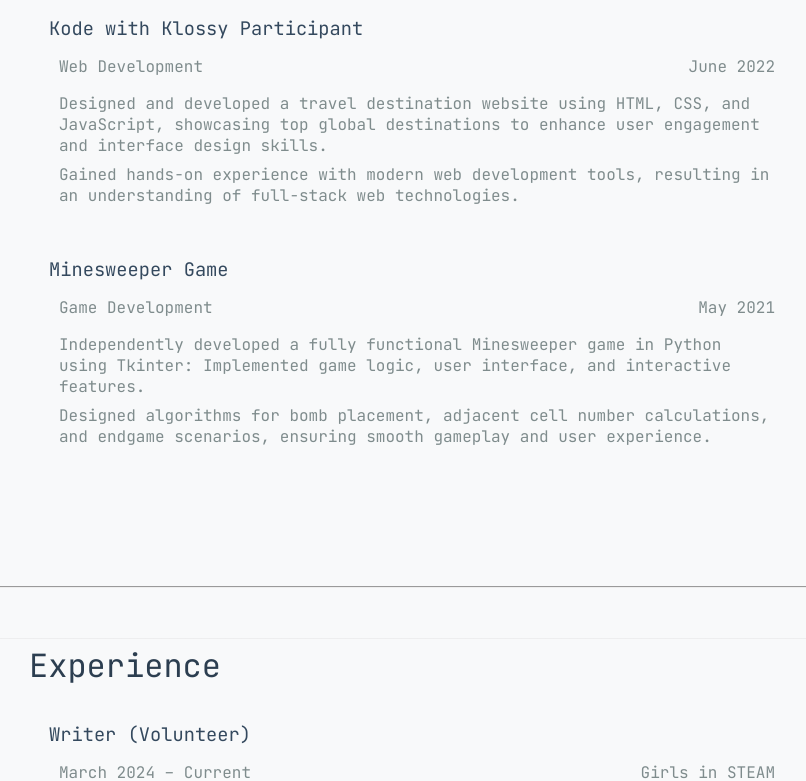
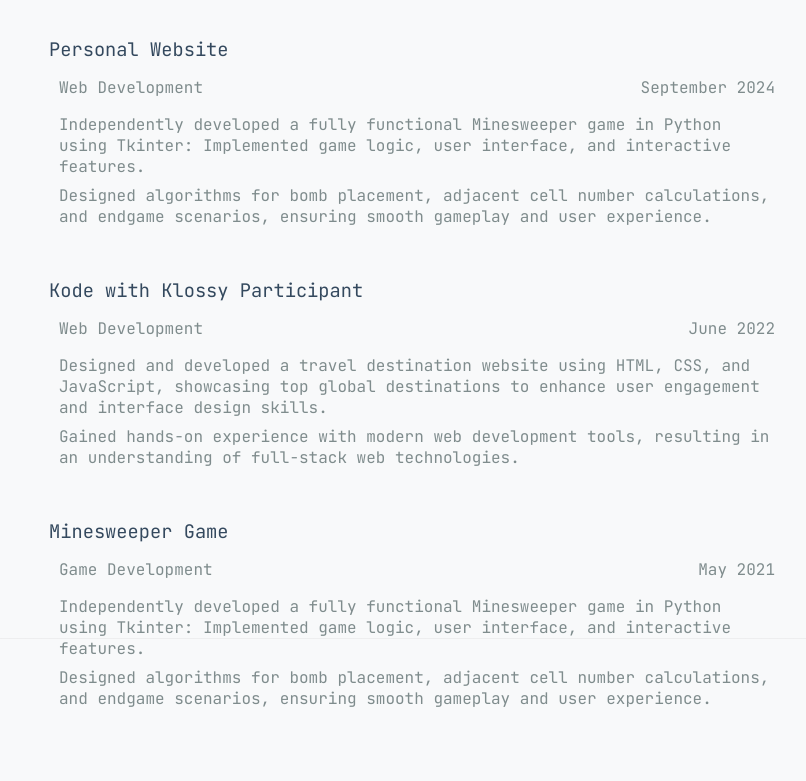
Before and after one commit to puyepuye/kimi-personal-website, a React (Create React App) app in the folder personal-website/: page / in a window 1280 px wide. Shown: the part 1762-2543 px from the top of the page, without its empty margins (223-1029 px from the left). Built offline with nearby package versions, Linux system fonts and the light colour scheme.

Commit message:
fixed faded word in background and added more experience in body

```diff
--- a/personal-website/src/App.css
+++ b/personal-website/src/App.css
@@ -175,6 +175,7 @@ section {
   background-attachment: fixed;
   color: white;
   text-align: center;
+  z-index: 0;
 }
 
 /* Smooth scroll */
@@ -243,17 +244,16 @@ button:hover {
   font-size: 11rem; /* Large text for background */
   font-weight: bold;
   color: #f5f5f5; /* Transparent white text */
-  position: absolute;
-  top: 18%; /* Adjust positioning as needed */
+  position: fixed;
+  top: 85%; /* Adjust positioning as needed */
   left: 43%;
   transform: translate(-50%, -50%);
-  z-index: 1; /* Ensure the text is behind other content */
+  z-index: -1; /* Ensure the text is behind other content */
   white-space: nowrap;
 }
 
 .main-content {
   position: relative;
-  z-index: 2; /* This ensures content appears above the background text */
 }
 
 /* Adding section alignment for content-left and content-right */
--- a/personal-website/src/components/Education.js
+++ b/personal-website/src/components/Education.js
@@ -12,7 +12,7 @@ function Education() {
       </div>
       <div class="description">
         <p>Bachelor of Arts in Computer Science, Sep 2023 – Apr 2027</p>
-        <p>Awards: International Merit Admission Award</p>
+        <p>Awards: International Merit Admission Award, The Regents In-Course Scholarship</p>
       </div>
 
       <div class="line-container">
--- a/personal-website/src/components/Experience.js
+++ b/personal-website/src/components/Experience.js
@@ -8,7 +8,7 @@ function Experience() {
       </div>
 
       <div className="experience">
-        <h3  class="title-name2">Writer (Volunteer)</h3>
+        <h3  class="title-name2">Writer</h3>
         <div class="line-container2">
           <p class="location2">March 2024 – Current</p>
           <p class="place">Girls in STEAM</p>
--- a/personal-website/src/components/Leadership.js
+++ b/personal-website/src/components/Leadership.js
@@ -25,10 +25,10 @@ function Leadership() {
       </div>
 
       <div className="leadership">
-        <h3 class="title-name2">Student Council Secretary</h3>
+        <h3 class="title-name2">SAT Math Boot Camp Tutor</h3>
         <div class="line-container2">
-          <p class="location2">September 2021 – June 2023</p>
-          <p class="place">Yoder International Academy</p>
+          <p class="location2">October 2022 - December 2022</p>
+          <p class="place">SchoolHouse</p>
         </div>
         <div class="description">
           <p>
@@ -40,6 +40,26 @@ function Leadership() {
           </p>
         </div>
       </div>
+
+      <div className="leadership">
+        <h3 class="title-name2">Student Council Secretary</h3>
+        <div class="line-container2">
+          <p class="location2">September 2021 – June 2023</p>
+          <p class="place">Yoder International Academy</p>
+        </div>
+        <div class="description">
+          <p>
+            Tutored 5-10 students in virtual sessions using detailed lesson plans.
+            <br />Monitored and assessed student progress systematically, adapting teaching strategies
+            to address specific challenges and foster a deep understanding of mathematical
+            principles, resulting in heightened confidence and improved performance in the SAT
+            Math section.
+            <br />Collaborated with students to review practice tests, analyze errors, and strategize
+            effective approaches, ultimately contributing to overall score improvements and
+            academic success in the SAT Math section.
+          </p>
+        </div>
+      </div>
     </div>
   );
 }
--- a/personal-website/src/components/Projects.js
+++ b/personal-website/src/components/Projects.js
@@ -5,6 +5,22 @@ function Projects() {
     <div className="section">
       <div class="section-title">
         <h2>Projects</h2>
+      </div>
+
+      <div className="project">
+        <h3  class="title-name2">Personal Website</h3>
+        <div class="line-container2">
+          <p class="location2">Web Development</p>
+          <p class="place">September 2024</p>
+        </div>
+        <div class="description">
+          <p>
+            Independently developed a fully functional Minesweeper game in
+            Python using Tkinter: Implemented game logic, user interface, and interactive features.
+            <br />Designed algorithms for bomb placement, adjacent cell number calculations,
+            and endgame scenarios, ensuring smooth gameplay and user experience.
+          </p>
+        </div>
       </div>
 
       <div className="project">
```
